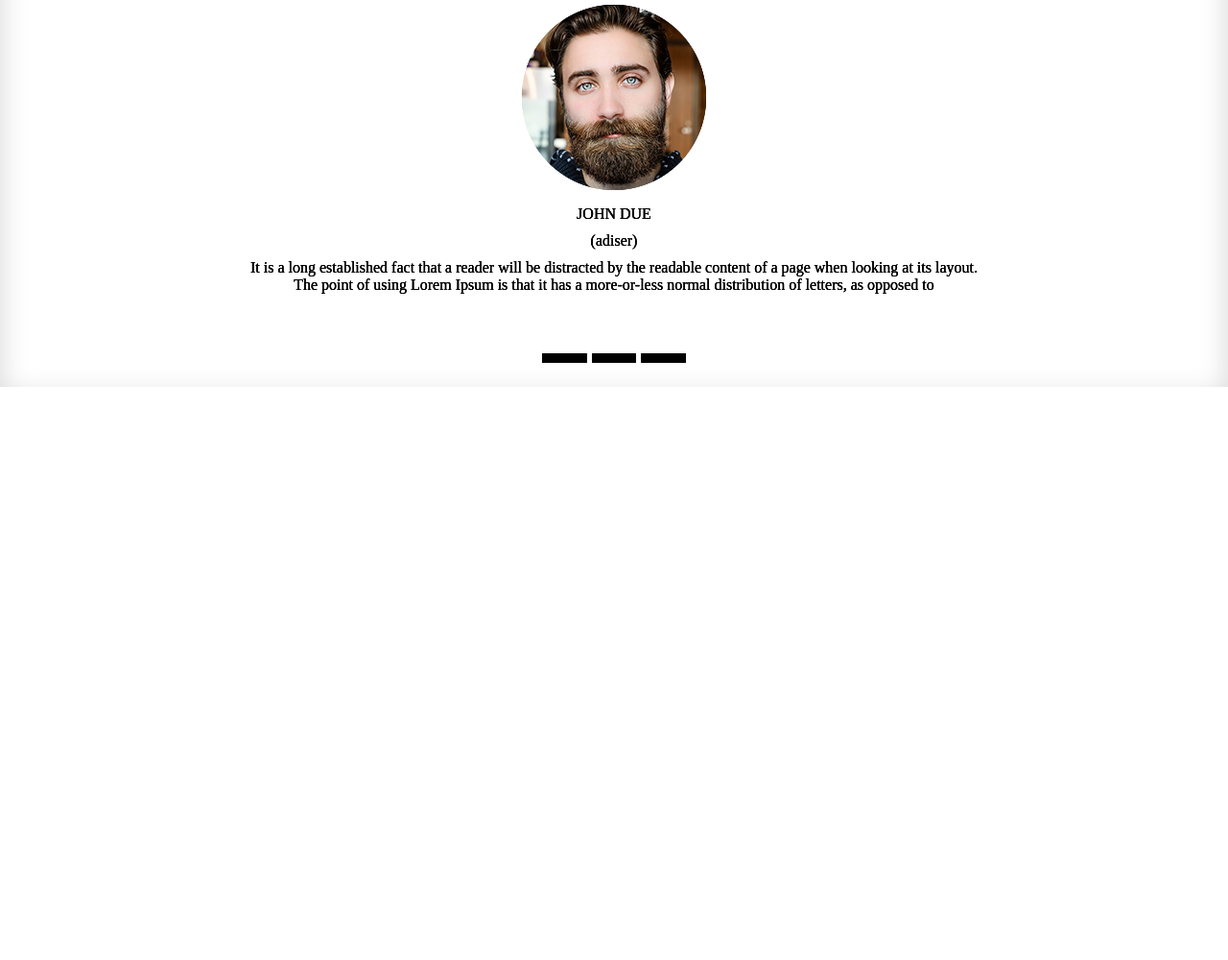
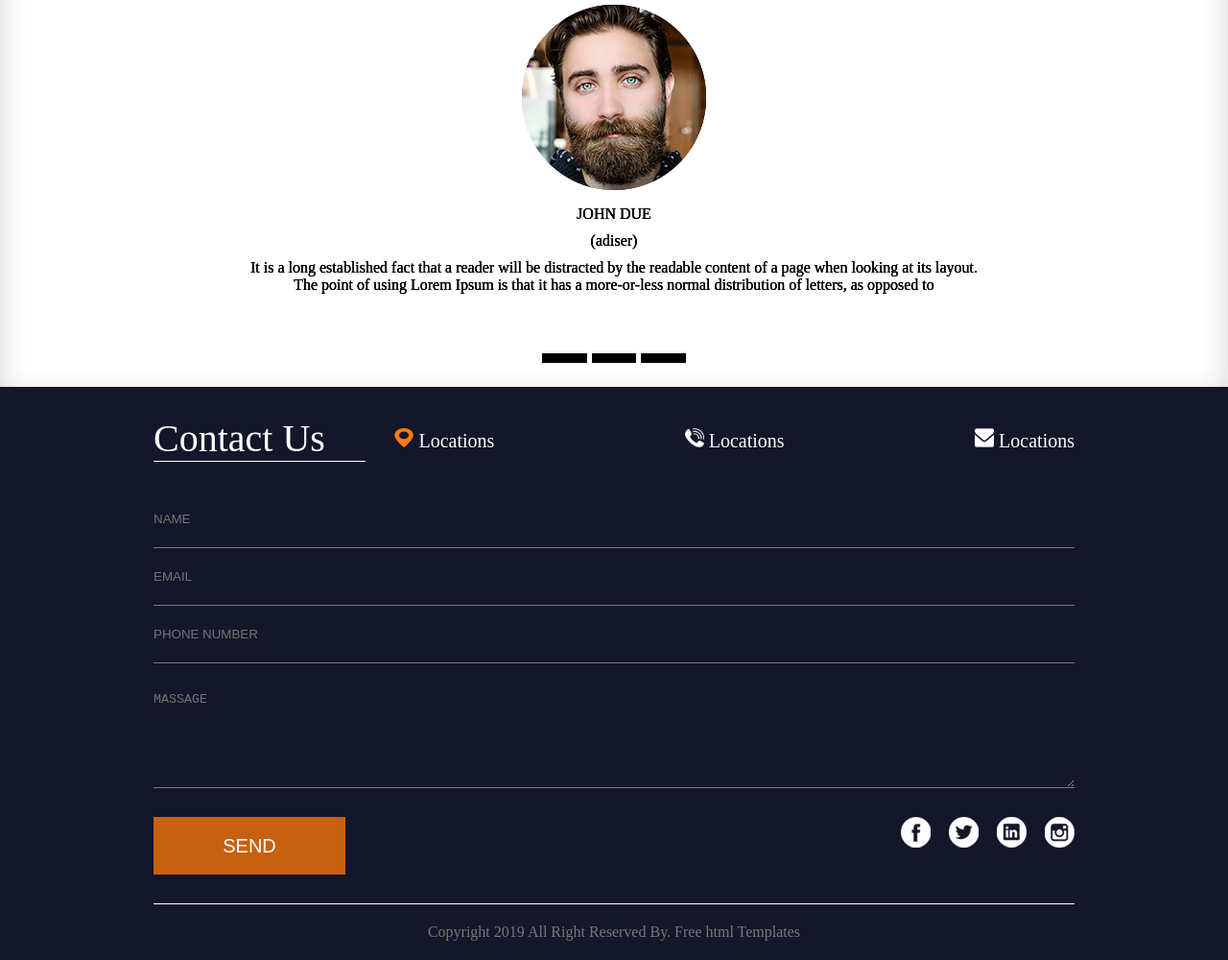
Before and after one commit to kjs0349/ADIO_Clone, a plain HTML site: page index.html in a window 1280 px wide. Shown: the part 2545-3545 px from the top of the page at 96% size. Before the commit the page ends 3048 px from the top, so only its background shows below. Drawn offline with Linux system fonts and the light colour scheme.

Commit message:
[html/css] footer 부분 완성

```diff
--- a/index.html
+++ b/index.html
@@ -106,6 +106,34 @@
             </div>
         </div>
     </section>
+    <section class="section4">
+        <div class="section4-contant inner">
+            <div class="article">
+                <div class="contact">Contact Us</div>
+                <ul>
+                    <li><img src="images/map-icon.png" alt="위치"> Locations</li>
+                    <li><img src="images/call-icon.png" alt="전화"> Locations</li>
+                    <li><img src="images/mail-icon.png" alt="메일"> Locations</li>
+                </ul>
+            </div>
+            <form class="contact-form">
+                <input type="text" placeholder="NAME">
+                <input type="email" placeholder="EMAIL">
+                <input type="text" placeholder="PHONE NUMBER">
+                <textarea name="" id="" cols="30" rows="10" placeholder="MASSAGE"></textarea>
+                <div class="bottom">
+                    <input type="submit" value="SEND">
+                    <div class="images">
+                        <img src="images/fb-icon.png" alt="페북">
+                        <img src="images/twitter-icon.png" alt="트위터">
+                        <img src="images/in-icon.png" alt="인스타">
+                        <img src="images/instagram-icon.png" alt="인스타그램">
+                    </div>
+                </div>
+            </form>
+            <footer>Copyright 2019 All Right Reserved By. Free html Templates</footer>
+        </div>
+    </section>
     <script src="main.js"></script>
 </body>
 </html>
--- a/style.css
+++ b/style.css
@@ -214,7 +214,7 @@ header nav .submenu li .pick {
     width: 80%;
     height: 400px;
     overflow: hidden;
-    margin: 0 auto 100px;
+    margin: 0 auto;
     position: relative;
 }
 .navigation {
@@ -257,3 +257,72 @@ input[name="r"]{
 .slider .slides .slide .introduce {
     margin: 10px 0;
 }
+.section4 {
+    background-color: #141629;
+    padding-top: 30px;
+    color: #fff;
+}
+.section4-contant .article {
+    display: flex;
+    margin-bottom: 30px;
+}
+.section4-contant .article .contact {
+    font-size: 40px;
+    border-bottom: 1px solid #fff;
+    width: 300px;
+    margin-right: 30px;
+}
+.section4-contant .article ul {
+    display: flex;
+    justify-content: space-between;
+    width: 100%;
+    align-items: flex-end;
+}
+.section4-contant .article ul li {
+    font-size: 20px;
+    padding: 10px 0;
+}
+.section4-contant .article ul li img {
+    width: 20px;
+    height: 20px;
+}
+.section4-contant .contact-form {
+    display: flex;
+    flex-direction: column;
+}
+.section4-contant .contact-form input {
+    color: #777977;
+    height: 60px;
+    border: none;
+    border-bottom: 1px solid #777977;
+    background-color: transparent;
+}
+.section4-contant .contact-form textarea {
+    color: #777977;
+    height: 100px;
+    border: none;
+    border-bottom: 1px solid #777977;
+    background-color: transparent;
+    margin: 30px 0;
+}
+.section4-contant .contact-form .bottom {
+    display: flex;
+    justify-content: space-between;
+    margin-bottom: 30px;
+}
+.section4-contant .contact-form .bottom input {
+    border: none;
+    background-color: #c6610F;
+    color: #fff;
+    width: 200px;
+    font-size: 20px;
+}
+.section4-contant .contact-form .bottom img {
+    margin-left: 15px;
+}
+.section4-contant footer {
+    border-top: 1px solid #fff;
+    color: #777977;
+    text-align: center;
+    padding: 20px 0;
+}
```
Also changed, not shown: images/call-icon.png (added), images/fb-icon.png (added), images/in-icon.png (added), images/instagram-icon.png (added), images/mail-icon.png (added), images/map-icon.png (added), images/twitter-icon.png (added).
